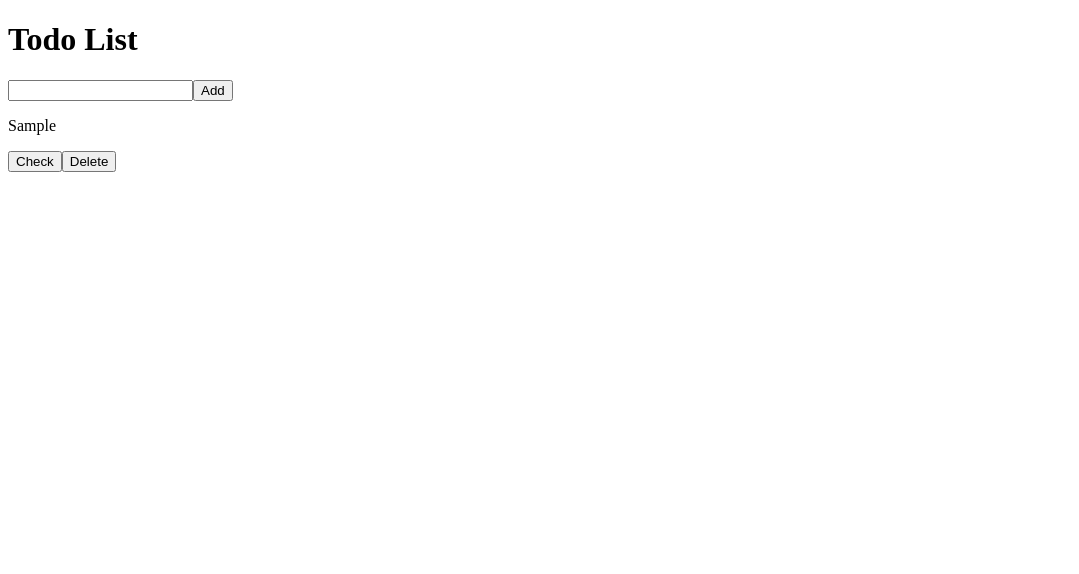
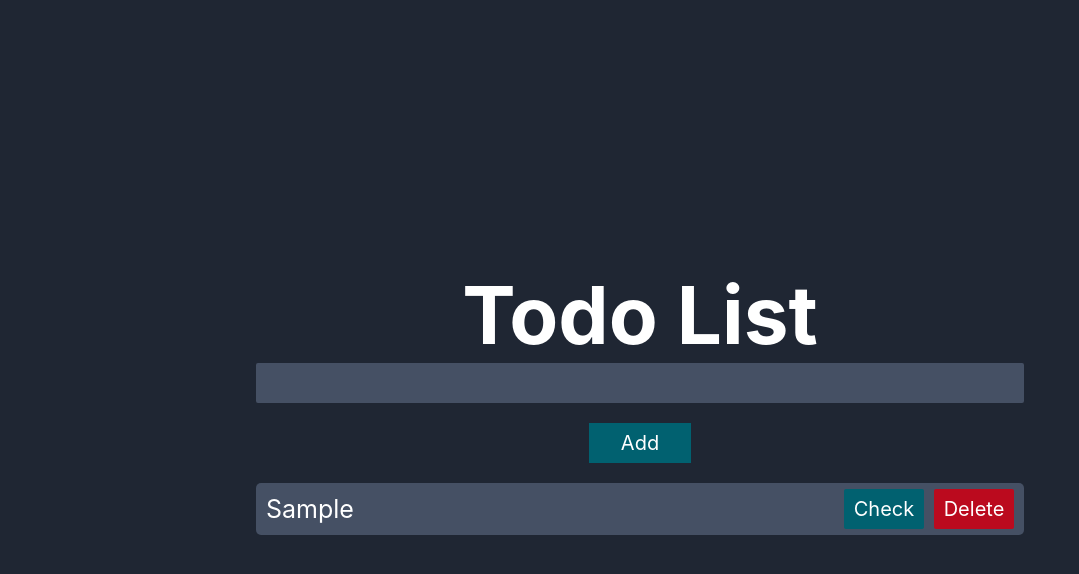
Before and after one commit to GaPolveiro02/Todo-List-React-2022, a React (Create React App) app: page / in a window 1280 px wide. Both pictures are taken after typing "Sample" into the empty fields and a click on the button "Add". Shown: the top 574 px of the page, without its empty margins (0-1079 px from the left). Built offline with nearby package versions, Linux system fonts and the light colour scheme.

Commit message:
Added CSS styles

```diff
--- a/src/App.js
+++ b/src/App.js
@@ -1,5 +1,6 @@
 import { useState } from "react";
 import { Card } from "./components/Card";
+import "./styles/app.css"
 
 export function App() {
   const [todo, setTodo] = useState('');
@@ -25,7 +26,7 @@ export function App() {
   }
 
   return (
-    <div className="App">
+    <div className="container">
       <h1>Todo List</h1>
       <input
         onChange={e => setTodo(e.target.value)}
--- a/src/components/Card/index.js
+++ b/src/components/Card/index.js
@@ -1,6 +1,8 @@
+import "./styles.css"
+
 export function Card(props) {
     const check = (e) => {
-        e.nativeEvent.path[2].className = "card check"
+        e.nativeEvent.path[2].className = "card checked"
     }
 
     const deleteTodo = (e) => {
--- /dev/null
+++ b/src/components/Card/styles.css
@@ -0,0 +1,43 @@
+.card {
+    width: 60vw;
+    height: 6.5vh;
+
+    display: flex;
+    align-items: center;
+    justify-content: space-between;
+
+    background-color: var(--grey);
+    margin-top: 2rem;
+    font-size: 2.5rem;
+    border-radius: .5rem;
+}
+
+.card .checked {
+    background-color: var(--green);
+}
+
+.card .card-content {
+    margin-left: 1rem;
+}
+
+.card .actions button {
+    margin-right: 1rem;
+    width: 8rem;
+    height: 4rem;
+    font-size: 2rem;
+    text-align: center;
+    border-radius: .2rem;
+}
+
+.card .actions button:hover {
+    cursor: pointer;
+    filter: brightness(1.5);
+}
+
+.card .actions .check {
+    background-color: var(--green);
+}
+
+.card .actions .delete {
+    background-color: var(--red);
+}
--- a/src/index.js
+++ b/src/index.js
@@ -1,6 +1,8 @@
 import React from 'react';
 import ReactDOM from 'react-dom/client';
 import { App } from './App';
+import "./styles/global.css";
+
 
 const root = ReactDOM.createRoot(document.getElementById('root'));
 root.render(
--- /dev/null
+++ b/src/styles/app.css
@@ -0,0 +1,36 @@
+.container {
+    height: 100vh;
+    width: 100vw;
+    display: flex;
+    align-items: center;
+    justify-content: center;
+    flex-direction: column;
+    background-color: var(--dark);
+    font-size: 4rem;
+}
+
+.container input {
+    width: 60vw;
+    height: 5vh;
+
+    text-align: center;
+
+    border-radius: .2rem;
+    background-color: var(--grey);
+}
+
+.container > button {
+    width: 8vw;
+    height: 5vh;
+
+    font-size: 2rem;
+
+    margin-top: 2rem;
+    background-color: var(--green);
+    cursor: pointer;
+}
+
+.container button:hover {
+    cursor: pointer;
+    filter: brightness(1.5);
+}
--- /dev/null
+++ b/src/styles/global.css
@@ -0,0 +1,21 @@
+* {
+    margin: 0;
+    padding: 0;
+    text-decoration: 0;
+    outline: none;
+    box-sizing: border-box;
+    border: none;
+
+    font-family: -apple-system, BlinkMacSystemFont, 'Segoe UI', Roboto, Oxygen, Ubuntu, Cantarell, 'Open Sans', 'Helvetica Neue', sans-serif;
+    color: var(--white);
+}
+
+html {
+    --dark: #1f2633;
+    --white: #ffffff;
+    --green: #016170;
+    --grey: #455064;
+    --red: #bb0a1e;
+
+    font-size: 62.5%;
+}
```
Also changed, not shown: public/index.html (+1 -22 lines).
